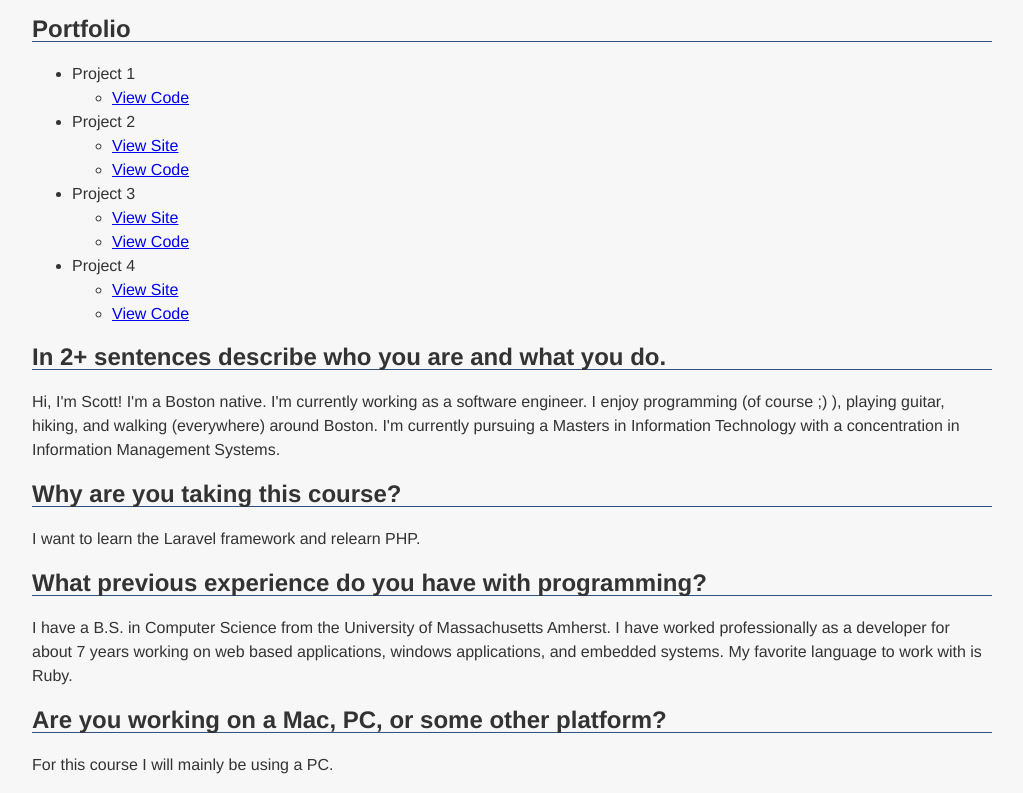
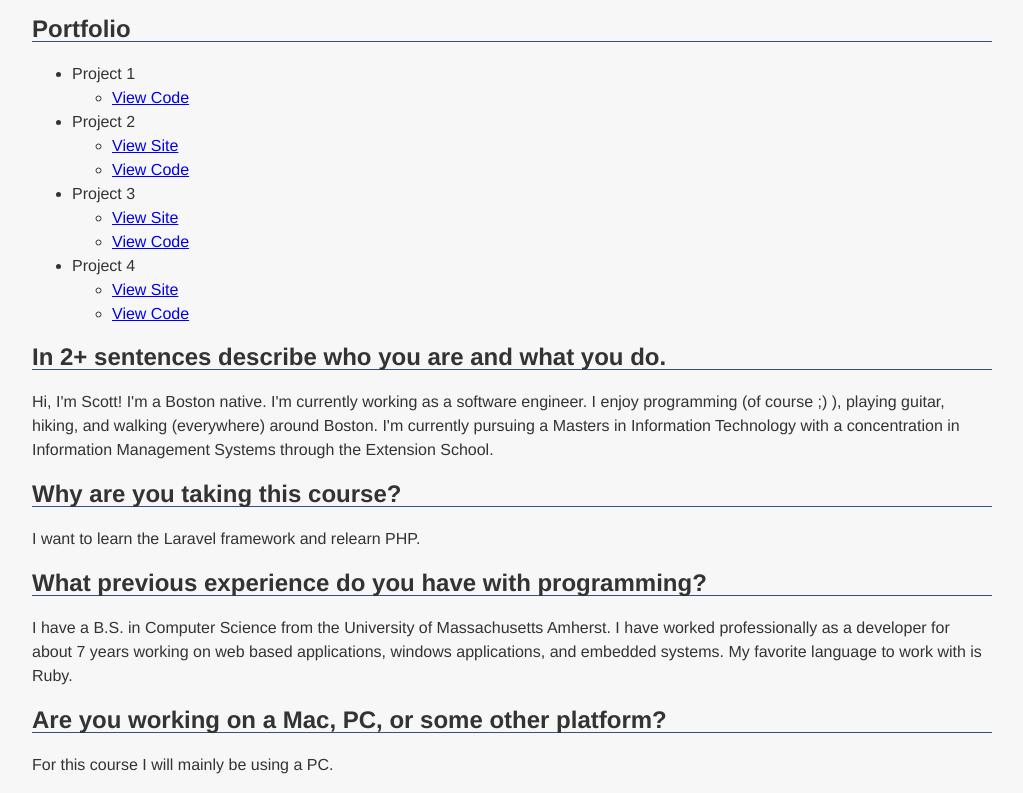
Before and after one commit to spullen/cscie15-project1, a plain HTML site: page index.html in a window 1280 px wide. Shown: the part 529-1322 px from the top of the page, without its empty margins (128-1151 px from the left). Drawn offline with Linux system fonts and the light colour scheme.

Commit message:
finishing a thought

```diff
--- a/index.html
+++ b/index.html
@@ -42,7 +42,7 @@
     <article>
       <h2>In 2+ sentences describe who you are and what you do.</h2>
       <p>
-        Hi, I'm Scott! I'm a Boston native. I'm currently working as a software engineer. I enjoy programming (of course ;) ), playing guitar, hiking, and walking (everywhere) around Boston. I'm currently pursuing a Masters in Information Technology with a concentration in Information Management Systems.
+        Hi, I'm Scott! I'm a Boston native. I'm currently working as a software engineer. I enjoy programming (of course ;) ), playing guitar, hiking, and walking (everywhere) around Boston. I'm currently pursuing a Masters in Information Technology with a concentration in Information Management Systems through the Extension School.
       </p>
     </article>
 
```
